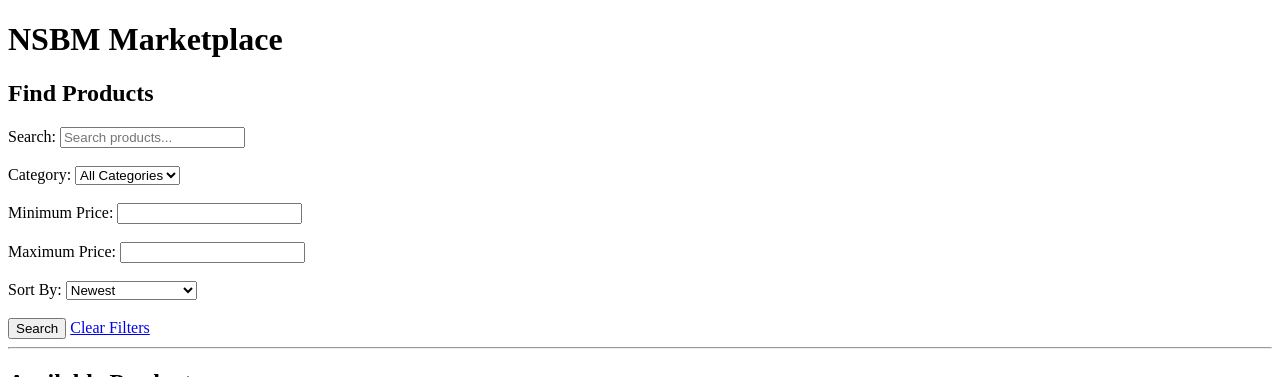
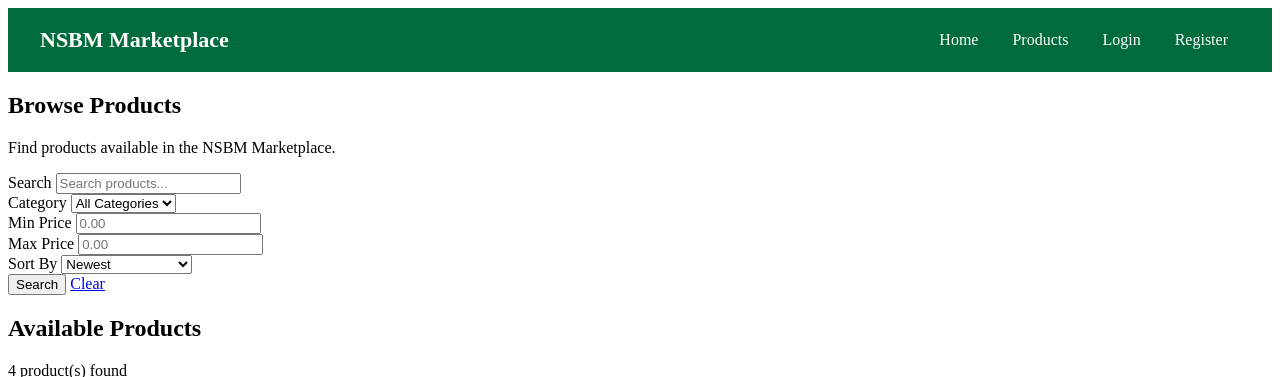
Before and after one commit to nesithaperera/NSBM-Marketplace, a PHP site: page /products.php in a window 1280 px wide. Shown: the top 377 px of the page. Run offline with PHP 8.4, Linux system fonts and the light colour scheme; data comes from the database, SQL or seed files in the repository.

Commit message:
products

```diff
--- a/products.php
+++ b/products.php
@@ -134,42 +134,74 @@ $result = $stmt->get_result();
 ?>
 
 <!DOCTYPE html>
-<html>
+<html lang="en">
 
 <head>
 
-    <title>NSBM Marketplace</title>
+    <meta charset="UTF-8">
+
+    <meta name="viewport" content="width=device-width, initial-scale=1.0">
+
+    <title>Products - NSBM Marketplace</title>
+
+    <link rel="stylesheet" href="assets/css/style.css">
 
 </head>
 
 <body>
 
-    <h1>NSBM Marketplace</h1>
-
-    <h2>Find Products</h2>
+<?php include "includes/header.php"; ?>
 
 
-    <!-- Search and Filter Form -->
+<main class="products-page">
 
-    <form method="GET">
+    <!-- Page Header -->
 
-        <label>Search:</label>
+    <section class="products-header">
+
+        <h1>Browse Products</h1>
+
+        <p>
+            Find products available in the NSBM Marketplace.
+        </p>
+
+    </section>
+
+
+    <!-- Search and Filters -->
+
+    <section class="filter-section">
+
+        <form method="GET" class="filter-form">
+
+            <div class="filter-group">
+
+                <label for="search">
+                    Search
+                </label>
 
                 <input
                     type="text"
+                    id="search"
                     name="search"
                     value="<?php echo htmlspecialchars($search); ?>"
                     placeholder="Search products..."
                 >
 
-        <br><br>
+            </div>
 
 
-        <label>Category:</label>
+            <div class="filter-group">
 
-        <select name="category">
+                <label for="category">
+                    Category
+                </label>
 
-            <option value="">All Categories</option>
+                <select name="category" id="category">
+
+                    <option value="">
+                        All Categories
+                    </option>
 
                     <?php
 
@@ -201,38 +233,54 @@ $result = $stmt->get_result();
 
                 </select>
 
-        <br><br>
+            </div>
 
 
-        <label>Minimum Price:</label>
+            <div class="filter-group">
+
+                <label for="min_price">
+                    Min Price
+                </label>
 
                 <input
                     type="number"
+                    id="min_price"
                     name="min_price"
                     step="0.01"
                     min="0"
                     value="<?php echo htmlspecialchars($min_price); ?>"
+                    placeholder="0.00"
                 >
 
-        <br><br>
+            </div>
 
 
-        <label>Maximum Price:</label>
+            <div class="filter-group">
+
+                <label for="max_price">
+                    Max Price
+                </label>
 
                 <input
                     type="number"
+                    id="max_price"
                     name="max_price"
                     step="0.01"
                     min="0"
                     value="<?php echo htmlspecialchars($max_price); ?>"
+                    placeholder="0.00"
                 >
 
-        <br><br>
+            </div>
 
 
-        <label>Sort By:</label>
+            <div class="filter-group">
 
-        <select name="sort">
+                <label for="sort">
+                    Sort By
+                </label>
+
+                <select name="sort" id="sort">
 
                     <option
                         value="newest"
@@ -264,80 +312,153 @@ $result = $stmt->get_result();
 
                 </select>
 
-        <br><br>
+            </div>
 
 
-        <button type="submit">Search</button>
+            <div class="filter-buttons">
 
-        <a href="products.php">Clear Filters</a>
+                <button type="submit">
+                    Search
+                </button>
+
+                <a href="products.php">
+                    Clear
+                </a>
+
+            </div>
 
         </form>
 
+    </section>
 
-    <hr>
 
+    <!-- Products -->
+
+    <section class="products-section">
+
+        <div class="products-section-header">
 
             <h2>Available Products</h2>
 
+            <?php if ($result->num_rows > 0): ?>
 
-    <?php
+                <span>
+                    <?php echo $result->num_rows; ?> product(s) found
+                </span>
 
-    if ($result->num_rows > 0) {
+            <?php endif; ?>
 
-        while ($product = $result->fetch_assoc()) {
+        </div>
 
-    ?>
 
-            <div>
+        <?php if ($result->num_rows > 0): ?>
+
+            <div class="products-grid">
+
+                <?php while ($product = $result->fetch_assoc()): ?>
+
+                    <div class="product-card">
+
+
+                        <!-- Product Image -->
+
+                        <div class="product-image">
+
+                            <?php if (!empty($product["image"])): ?>
+
+                                <img
+                                    src="assets/images/products/<?php echo htmlspecialchars($product["image"]); ?>"
+                                    alt="<?php echo htmlspecialchars($product["title"]); ?>"
+                                >
+
+                            <?php else: ?>
+
+                                <div class="no-image">
+                                    No Image
+                                </div>
+
+                            <?php endif; ?>
+
+                        </div>
+
+
+                        <!-- Product Information -->
+
+                        <div class="product-info">
 
                             <h3>
                                 <?php echo htmlspecialchars($product["title"]); ?>
                             </h3>
 
-                <p>
-                    <strong>Category:</strong>
+
+                            <p class="product-category">
                                 <?php echo htmlspecialchars($product["category_name"]); ?>
                             </p>
 
-                <p>
-                    <strong>Price:</strong>
+
+                            <p class="product-price">
                                 Rs. <?php echo number_format($product["price"], 2); ?>
                             </p>
 
+
                             <p>
                                 <strong>Location:</strong>
-                    <?php echo htmlspecialchars($product["location"]); ?>
+                                <?php echo htmlspecialchars($product["location"] ?? "N/A"); ?>
                             </p>
+
 
                             <p>
                                 <strong>Available:</strong>
-                    <?php echo $product["quantity"]; ?>
+                                <?php echo (int)$product["quantity"]; ?>
                             </p>
+
 
                             <p>
                                 <strong>Seller:</strong>
                                 <?php echo htmlspecialchars($product["seller_name"]); ?>
                             </p>
 
-                <a href="productdetails.php?id=<?php echo $product["id"]; ?>">
+
+                            <a
+                                href="product-details.php?id=<?php echo (int)$product["id"]; ?>"
+                                class="view-product-button"
+                            >
                                 View Details
                             </a>
 
-                <hr>
+                        </div>
 
                     </div>
 
-    <?php
+                <?php endwhile; ?>
 
-        }
+            </div>
 
-    } else {
 
-        echo "<p>No products found.</p>";
+        <?php else: ?>
 
-    }
+            <div class="no-products">
 
-    ?>
+                <h3>No Products Found</h3>
+
+                <p>
+                    Try changing your search or filter options.
+                </p>
+
+                <a href="products.php">
+                    Clear Filters
+                </a>
+
+            </div>
+
+        <?php endif; ?>
+
+    </section>
+
+</main>
+
+
+<?php include "includes/footer.php"; ?>
 
 </body>
 
```
Lines whose indentation alone changed are shown as unchanged.
